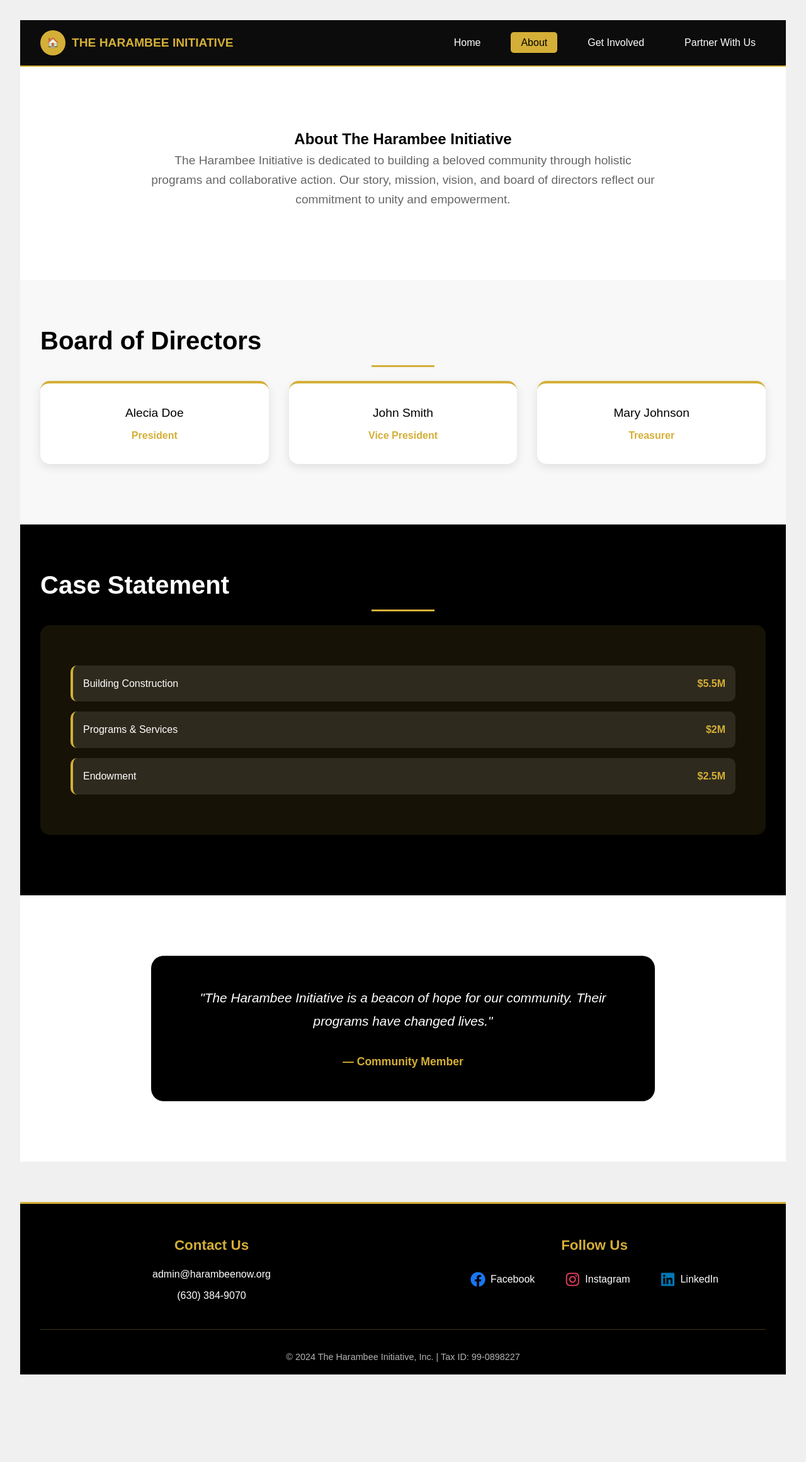
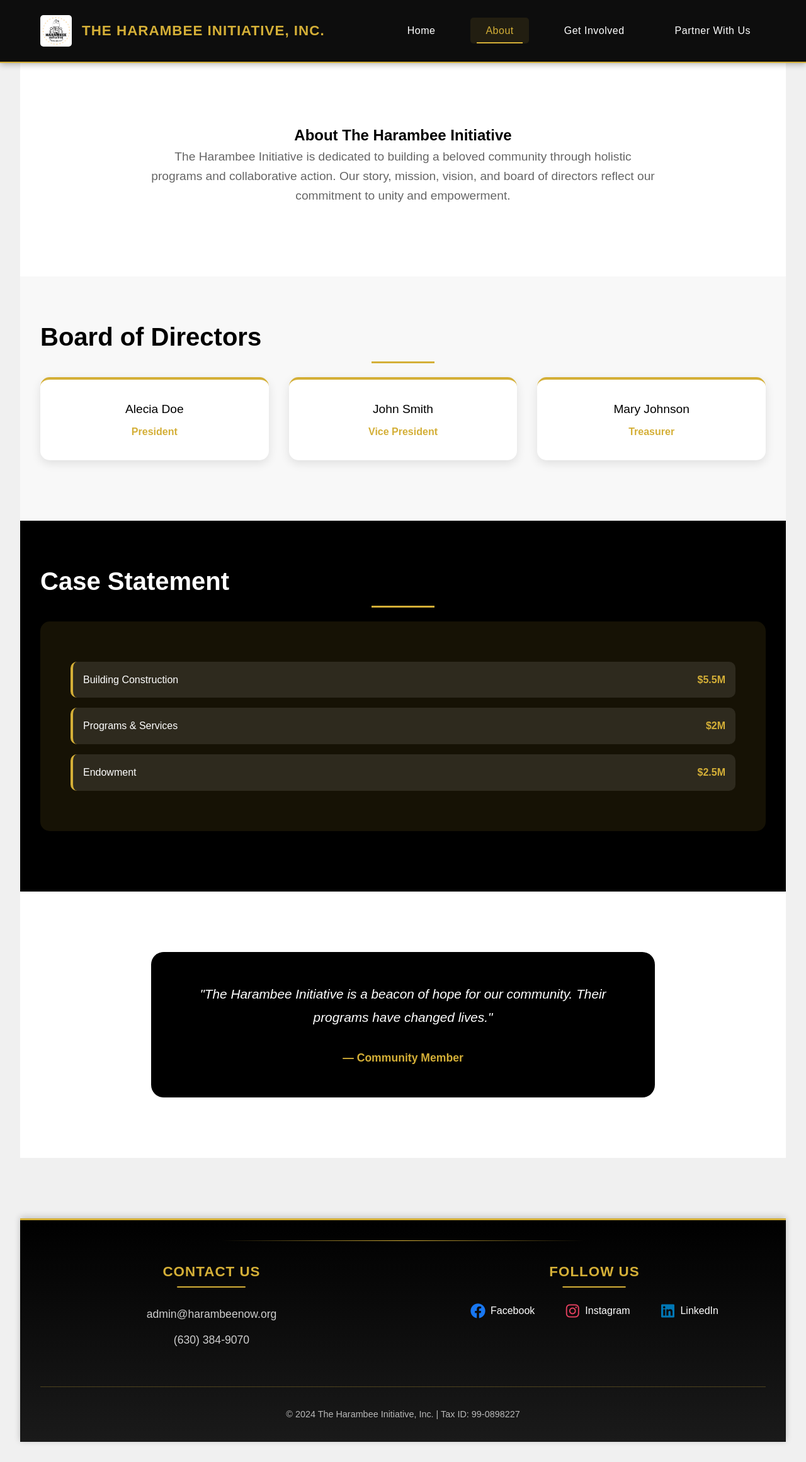
Before and after one commit to bellalecia/THIWebsite, a plain HTML site: page nonprofit-website/src/about.html in a window 1280 px wide. Shown: the whole page at 63% size. Before the commit the page ends 2215 px from the top, so only its background shows below. Drawn offline with Linux system fonts and the light colour scheme.

Commit message:
Header and footer cleaned up

```diff
--- a/nonprofit-website/src/about.html
+++ b/nonprofit-website/src/about.html
@@ -5,6 +5,7 @@
     <meta name="viewport" content="width=device-width, initial-scale=1.0">
     <title id="site-title"></title>
     <link rel="stylesheet" href="css/harambee.css">
+    <link rel="stylesheet" href="css/header.css">
     <link rel="stylesheet" href="css/footer.css">
     <link rel="stylesheet" href="https://cdnjs.cloudflare.com/ajax/libs/font-awesome/6.0.0/css/all.min.css">
 </head>
--- a/nonprofit-website/src/css/footer.css
+++ b/nonprofit-website/src/css/footer.css
@@ -1,8 +1,9 @@
 .footer {
-    background: #000;
+    background: linear-gradient(to bottom, #000, #1a1a1a);
     color: white;
-    padding: 3rem 2rem 1rem;
-    margin-top: 4rem;
+    padding: 4rem 2rem 2rem;
+    margin-top: 6rem;
+    box-shadow: 0 -2px 10px rgba(0, 0, 0, 0.2);
 }
 
 .footer-content {
@@ -14,7 +15,19 @@
     display: flex;
     justify-content: space-around;
     gap: 4rem;
-    margin-bottom: 2rem;
+    margin-bottom: 3rem;
+    position: relative;
+}
+
+.footer-sections-container::before {
+    content: '';
+    position: absolute;
+    top: -2rem;
+    left: 50%;
+    transform: translateX(-50%);
+    width: 50%;
+    height: 1px;
+    background: linear-gradient(to right, transparent, #D4AF37, transparent);
 }
 
 .footer-section {
@@ -26,12 +39,35 @@
 .footer-section h3 {
     color: #D4AF37;
     font-size: 1.4rem;
-    margin-bottom: 1rem;
+    margin-bottom: 1.5rem;
+    font-weight: bold;
+    text-transform: uppercase;
+    letter-spacing: 1px;
+    position: relative;
+    display: inline-block;
+}
+
+.footer-section h3::after {
+    content: '';
+    position: absolute;
+    bottom: -0.5rem;
+    left: 0;
+    width: 100%;
+    height: 2px;
+    background: #D4AF37;
+    transform: scaleX(0.7);
+    transition: transform 0.3s ease;
+}
+
+.footer-section:hover h3::after {
+    transform: scaleX(1);
 }
 
 .footer-section p {
-    margin: 0.5rem 0;
-    color: #fff;
+    margin: 0.75rem 0;
+    color: rgba(255, 255, 255, 0.8);
+    font-size: 1.1rem;
+    line-height: 1.6;
 }
 
 .social-links {
--- a/nonprofit-website/src/css/harambee.css
+++ b/nonprofit-website/src/css/harambee.css
@@ -87,16 +87,11 @@
             gap: 10px;
         }
 
-        .logo-icon {
-            width: 40px;
-            height: 40px;
-            background: #D4AF37;
-            border-radius: 50%;
-            display: flex;
-            align-items: center;
-            justify-content: center;
-            font-weight: bold;
-            color: #000;
+        .logo-img {
+            width: 45px;
+            height: 45px;
+            object-fit: contain;
+            border-radius: 5px;
         }
 
         .logo-text {
--- /dev/null
+++ b/nonprofit-website/src/css/header.css
@@ -0,0 +1,114 @@
+/* Header Styles */
+.nav {
+    background: rgba(0, 0, 0, 0.95);
+    padding: 1.5rem 4rem;
+    display: flex;
+    justify-content: space-between;
+    align-items: center;
+    box-shadow: 0 2px 10px rgba(0, 0, 0, 0.3);
+    position: fixed;
+    top: 0;
+    left: 0;
+    right: 0;
+    z-index: 1000;
+    backdrop-filter: blur(10px);
+    border-bottom: 2px solid #D4AF37;
+}
+
+.logo {
+    display: flex;
+    align-items: center;
+    gap: 1rem;
+}
+
+.logo-img {
+    width: 50px;
+    height: 50px;
+    object-fit: contain;
+    border-radius: 5px;
+    filter: drop-shadow(0 2px 4px rgba(0, 0, 0, 0.2));
+}
+
+.logo-text {
+    color: #D4AF37;
+    font-size: 1.4rem;
+    font-weight: bold;
+    text-transform: uppercase;
+    letter-spacing: 1px;
+    text-shadow: 0 2px 4px rgba(0, 0, 0, 0.3);
+}
+
+.nav-links {
+    display: flex;
+    gap: 2rem;
+    list-style: none;
+    align-items: center;
+}
+
+.nav-links a {
+    color: white;
+    text-decoration: none;
+    font-weight: 500;
+    padding: 0.75rem 1.5rem;
+    border-radius: 5px;
+    transition: all 0.3s ease;
+    position: relative;
+    letter-spacing: 0.5px;
+}
+
+.nav-links a::after {
+    content: '';
+    position: absolute;
+    bottom: 0;
+    left: 50%;
+    transform: translateX(-50%);
+    width: 0;
+    height: 2px;
+    background: #D4AF37;
+    transition: width 0.3s ease;
+}
+
+.nav-links a:hover::after,
+.nav-links a.active::after {
+    width: 80%;
+}
+
+.nav-links a:hover,
+.nav-links a.active {
+    color: #D4AF37;
+    background: rgba(212, 175, 55, 0.1);
+}
+
+/* Add padding to body to account for fixed header */
+body {
+    padding-top: 100px;
+}
+
+/* Responsive Design */
+@media (max-width: 1024px) {
+    .nav {
+        padding: 1rem 2rem;
+    }
+
+    .logo-text {
+        font-size: 1.2rem;
+    }
+}
+
+@media (max-width: 768px) {
+    .nav {
+        flex-direction: column;
+        gap: 1rem;
+        padding: 1rem;
+    }
+
+    .nav-links {
+        gap: 1rem;
+        flex-wrap: wrap;
+        justify-content: center;
+    }
+
+    .nav-links a {
+        padding: 0.5rem 1rem;
+    }
+}
--- a/nonprofit-website/src/js/includes.js
+++ b/nonprofit-website/src/js/includes.js
@@ -3,8 +3,8 @@ function loadIncludes() {
     const header = `
         <nav class="nav">
             <div class="logo">
-                <div class="logo-icon">🏠</div>
-                <div class="logo-text">THE HARAMBEE INITIATIVE</div>
+                <img src="media/THI Logo.jpg" alt="The Harambee Initiative Logo" class="logo-img">
+                <div class="logo-text">The Harambee Initiative, Inc.</div>
             </div>
             <ul class="nav-links">
                 <li><a href="index.html">Home</a></li>
```
Also changed, not shown: nonprofit-website/src/footer.html (deleted, +0 -17 lines), nonprofit-website/src/get-involved.html (+1 -0 lines), nonprofit-website/src/header.html (deleted, +0 -15 lines), nonprofit-website/src/index.html (+1 -0 lines), nonprofit-website/src/js/main.js (+0 -11 lines), nonprofit-website/src/partner.html (+1 -0 lines), nonprofit-website/src/media/THI Logo.jpg (added).
